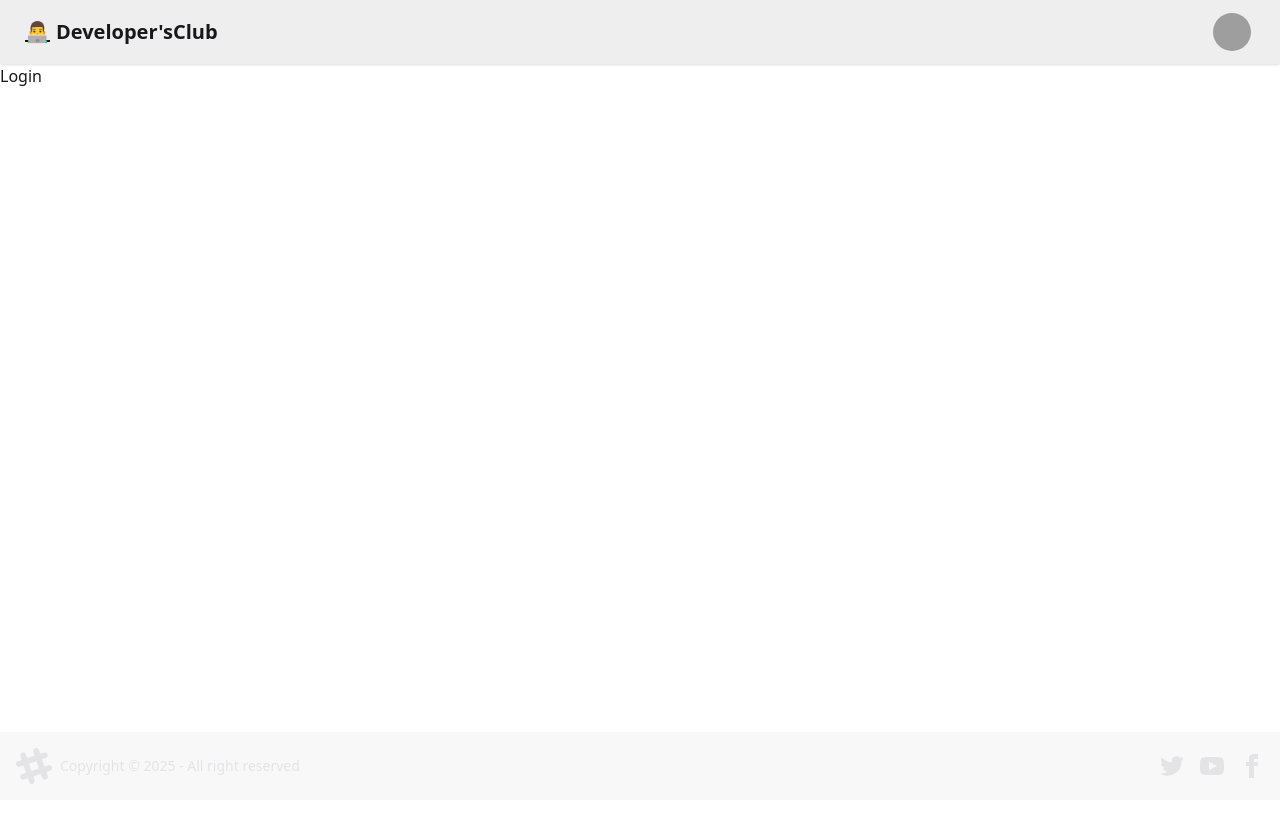
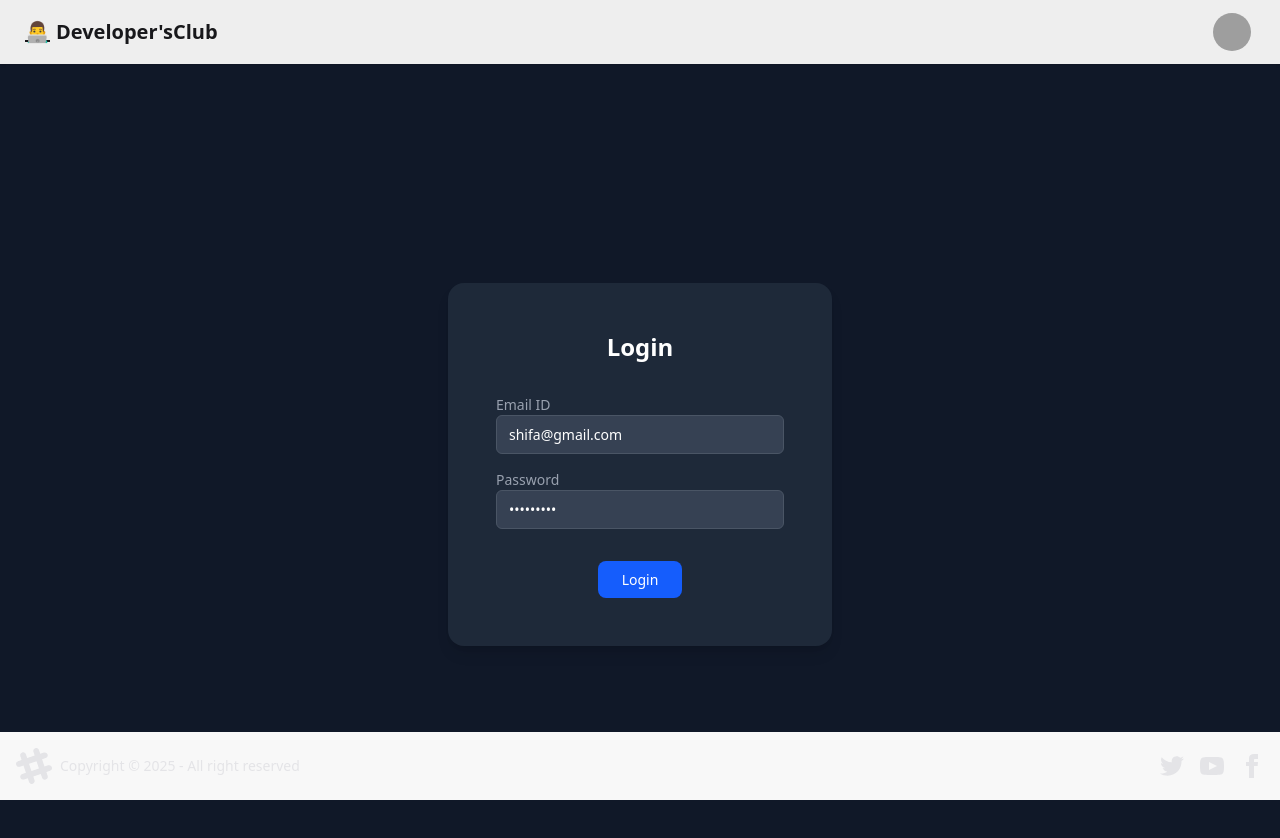
Before and after one commit to BugKiller099/frontend_aws_deplyoment, a React (Vite) app: page /login in a window 1280 px wide. Shown: the top 838 px of the page. Before the commit the page ends 800 px from the top, so only its background shows below. Built offline with nearby package versions, Linux system fonts and the light colour scheme; grey boxes are pictures that could not be loaded.

Commit message:
build login api woking with cros error fixed and token being sent to broweser

```diff
--- a/package.json
+++ b/package.json
@@ -11,6 +11,7 @@
   },
   "dependencies": {
     "@tailwindcss/vite": "^4.0.14",
+    "axios": "^1.8.3",
     "react": "^19.0.0",
     "react-dom": "^19.0.0",
     "react-router-dom": "^7.3.0",
--- a/src/Login.jsx
+++ b/src/Login.jsx
@@ -1,11 +1,71 @@
-import React from 'react'
+import React, { useState } from "react";
+import axios from "axios"
 
-function Login() {
+const Login = ()=> {
+  const [emailId, setEmailId] = useState("shifa@gmail.com");
+  const [password, setPassword] = useState("Shifa@123");
+
+  const handleLogin = async ()=>{
+    try{
+      const res = await axios.post("http://localhost:7777/login",{
+        emailId,
+        password,
+      },
+      {withCredentials: true});
+      console.log("Login successful:", res.data);
+    }catch(err){
+      console.log(err);
+    }
+  }
   return (
-    <div>
-      Login
+    <div className="flex justify-center items-center min-h-screen bg-gray-900">
+      {/* Card Container */}
+      <div className="bg-gray-800 w-96 shadow-lg rounded-2xl p-6">
+        <div className="card-body">
+          {/* Title */}
+          <h2 className="text-2xl font-semibold text-center text-white mb-6">
+            Login
+          </h2>
+
+          {/* Input Fields */}
+          <div className="flex flex-col gap-4 w-full">
+            <fieldset className="w-full">
+              <legend className="text-sm font-medium text-gray-400">
+              {/* Email ID: <span className="text-blue-400">{emailId || "Not entered"}</span> */}
+              Email ID
+              </legend>
+              <input
+                type="email"
+                value={emailId}
+                className="w-full bg-gray-700 text-white border border-gray-600 rounded-md px-3 py-2 focus:outline-none focus:border-blue-500"
+                placeholder="Enter your email"
+                onChange={(e) => setEmailId(e.target.value)}
+              />
+            </fieldset>
+            <fieldset className="w-full">
+              <legend className="text-sm font-medium text-gray-400">
+                Password
+              </legend>
+              <input
+                type="password"
+                value={password}
+                className="w-full bg-gray-700 text-white border border-gray-600 rounded-md px-3 py-2 focus:outline-none focus:border-blue-500"
+                placeholder="Enter your password"
+                onChange={(e) => setPassword(e.target.value)}
+              />
+            </fieldset>
+          </div>
+
+          {/* Login Button */}
+          <div className="mt-6 flex justify-center">
+            <button className="bg-blue-600 hover:bg-blue-500 text-white font-medium py-2 px-6 rounded-lg transition" onClick={handleLogin}>
+              Login
+            </button>
+          </div>
+        </div>
+      </div>
     </div>
-  )
+  );
 }
 
-export default Login
+export default Login;
```
Also changed, not shown: 1 other file (tests, documents, lock files or other folders).
